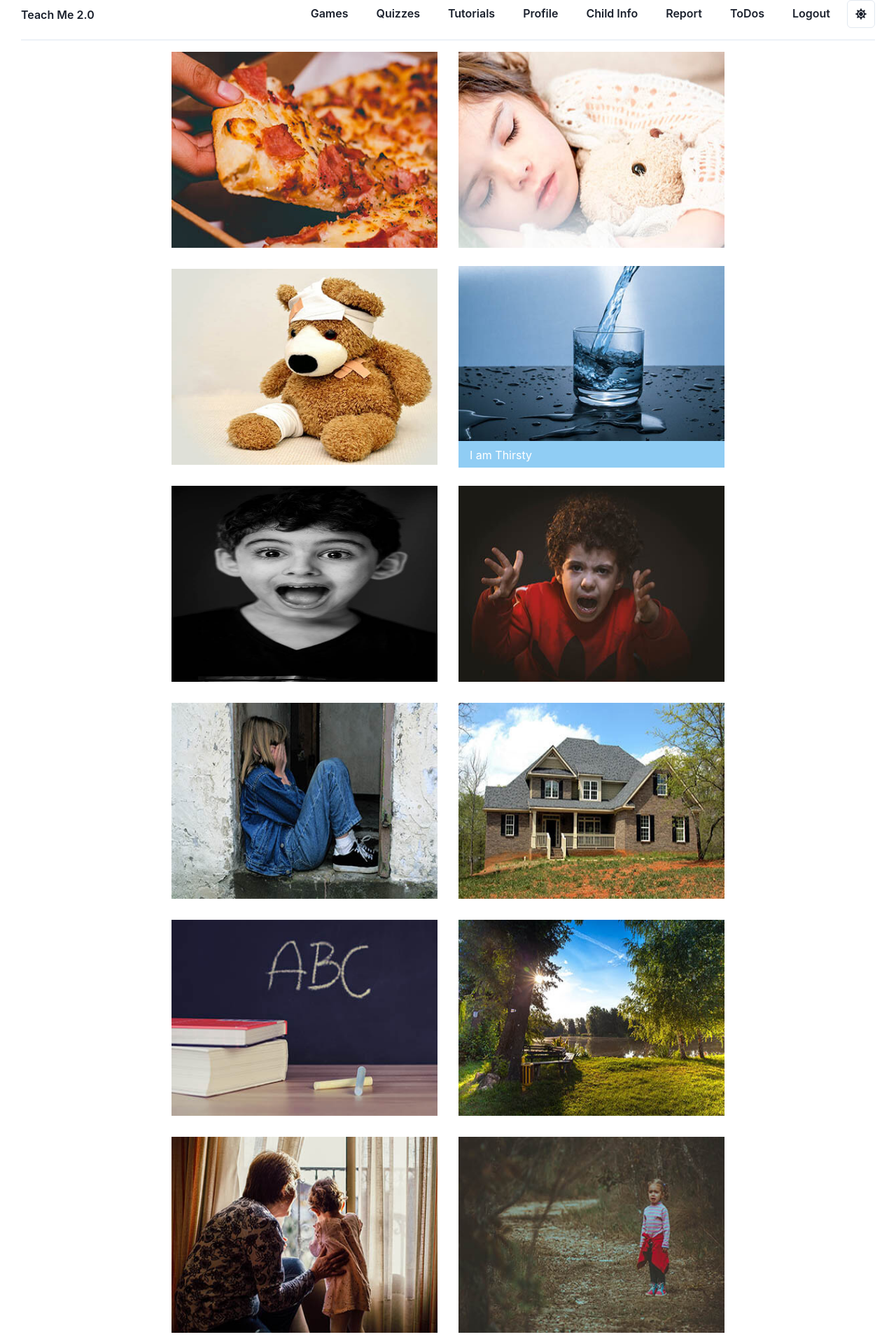
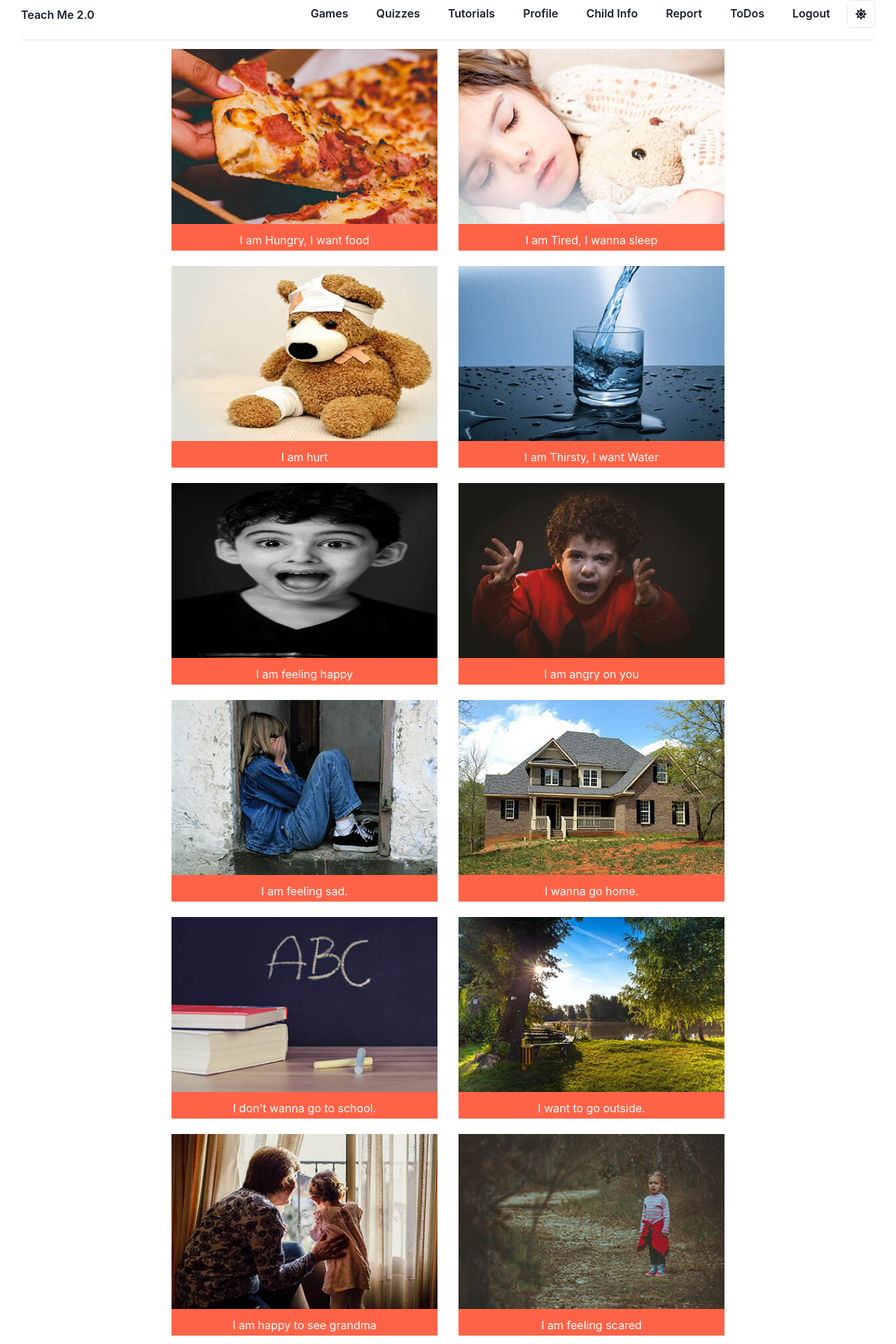
Before and after one commit to SHresTho12/Spl-lab-project-2, a React (Create React App) app: page /cards in a window 1280 px wide. Shown: the part 46-1966 px from the top of the page at 70% size. Built offline with nearby package versions, Linux system fonts and the light colour scheme; no server answers; sample sign-in values are in the browser's storage.

Commit message:
design almost done

```diff
--- a/src/pages/VoiceCards.jsx
+++ b/src/pages/VoiceCards.jsx
@@ -1,6 +1,6 @@
-import PropTypes from 'prop-types'
-import React, { memo } from 'react'
-import { Layout } from '../components/Layout'
+import PropTypes from "prop-types";
+import React, { memo } from "react";
+import { Layout } from "../components/Layout";
 import {
   Box,
   Container,
@@ -18,105 +18,242 @@ import {
   Wrap,
   Center,
   VStack,
-} from '@chakra-ui/react'
+} from "@chakra-ui/react";
 
-
-import drink from "../images/VoiceCard/drink.jpg"
-import food from "../images/VoiceCard/food.jpg"
-import tire from "../images/VoiceCard/tired.jpg"
-import hurt from "../images/VoiceCard/hurt.jpg"
-import happy from "../images/VoiceCard/happy.jpg"
-import angry from "../images/VoiceCard/angry.jpg"
-import sad from "../images/VoiceCard/sad.jpg"
-import home from "../images/VoiceCard/home.jpg"
-import school from "../images/VoiceCard/school.jpg"
-import grandma from "../images/VoiceCard/grandma.jpg"
-import outside from "../images/VoiceCard/outside.jpg"
-import scared from "../images/VoiceCard/scared.jpg"
-function VoiceCards(){
+import drink from "../images/VoiceCard/drink.jpg";
+import food from "../images/VoiceCard/food.jpg";
+import tire from "../images/VoiceCard/tired.jpg";
+import hurt from "../images/VoiceCard/hurt.jpg";
+import happy from "../images/VoiceCard/happy.jpg";
+import angry from "../images/VoiceCard/angry.jpg";
+import sad from "../images/VoiceCard/sad.jpg";
+import home from "../images/VoiceCard/home.jpg";
+import school from "../images/VoiceCard/school.jpg";
+import grandma from "../images/VoiceCard/grandma.jpg";
+import outside from "../images/VoiceCard/outside.jpg";
+import scared from "../images/VoiceCard/scared.jpg";
+function VoiceCards() {
   return (
     <Layout>
-            <Wrap spacing='30px' justify='center'>
+      <Wrap spacing="30px" justify="center">
         <WrapItem>
-    <Center w='380px' h='280px' bg='red.200'>
-      <Image  boxSize='280px' w='380px'
-        src={food} alt='Dan Abramov' />
+          <Center w="380px" h="280px" bg="tomato">
+            <VStack>
+              <Image
+                m={0}
+                boxSize="250px"
+                w="380px"
+                src={food}
+                alt="Dan Abramov"
+              />
+              <Container m={0} maxW="md" h="30px" bg="tomato" color="white">
+                <Center bg="tomato" h="30px" color="white">
+                  I am Hungry, I want food
+                </Center>
+              </Container>
+            </VStack>
+          </Center>
+        </WrapItem>
+        <WrapItem className="voiceCard">
+          <Center w="380px" h="280px" bg="tomato">
+            <VStack>
+              <Image
+                m={0}
+                boxSize="250px"
+                w="380px"
+                src={tire}
+                alt="Dan Abramov"
+              />
+              <Container m={0} maxW="md" h="30px" bg="tomato" color="white">
+                <Center bg="tomato" h="30px" color="white">
+                  I am Tired, I wanna sleep
+                </Center>
+              </Container>
+            </VStack>
           </Center>
         </WrapItem>
         <WrapItem>
-    <Center w='380px' h='280px' bg='green.200'>
-      <Image  boxSize='280px' w='380px'
-        src={tire} alt='Dan Abramov' />
+          <Center w="380px" h="280px" bg="tomato">
+            <VStack>
+              <Image
+                m={0}
+                boxSize="250px"
+                w="380px"
+                src={hurt}
+                alt="Dan Abramov"
+              />
+              <Container m={0} maxW="md" h="30px" bg="tomato" color="white">
+                <Center bg="tomato" h="30px" color="white">
+                  I am hurt
+                </Center>
+              </Container>
+            </VStack>
           </Center>
         </WrapItem>
         <WrapItem>
-    <Center w='380px' h='280px' bg='tomato'>
-     <Image  boxSize='280px' w='380px'
-        src={hurt} alt='Dan Abramov' />
+          <Center w="380px" h="280px" bg="tomato">
+            <VStack>
+              <Image
+                m={0}
+                boxSize="250px"
+                w="380px"
+                src={drink}
+                alt="Dan Abramov"
+              />
+              <Container m={0} maxW="md" h="30px" bg="tomato" color="white">
+                <Center bg="tomato" h="30px" color="white">
+                  I am Thirsty, I want Water
+                </Center>
+              </Container>
+            </VStack>
           </Center>
         </WrapItem>
         <WrapItem>
-    <Center w='380px' h='280px' bg='blue.200'>
+          <Center w="380px" h="280px" bg="tomato">
             <VStack>
-           <Image  m={0} boxSize='250px' w='380px'
-        src={drink} alt='Dan Abramov' />
-        <Container  m={0} maxW='md' h='30px' bg='blue.200' color='white'>
-    <Text>I am Thirsty</Text>
+              <Image
+                m={0}
+                boxSize="250px"
+                w="380px"
+                src={happy}
+                alt="Dan Abramov"
+              />
+              <Container m={0} maxW="md" h="30px" bg="tomato" color="white">
+                <Center bg="tomato" h="30px" color="white">
+                  I am feeling happy
+                </Center>
               </Container>
             </VStack>
-
           </Center>
         </WrapItem>
         <WrapItem>
-    <Center w='380px' h='280px' bg='blackAlpha.500'>
-      <Image  boxSize='280px' w='380px'
-        src={happy} alt='Dan Abramov' />
+          <Center w="380px" h="280px" bg="tomato">
+            <VStack>
+              <Image
+                m={0}
+                boxSize="250px"
+                w="380px"
+                src={angry}
+                alt="Dan Abramov"
+              />
+              <Container m={0} maxW="md" h="30px" bg="tomato" color="white">
+                <Center bg="tomato" h="30px" color="white">
+                  I am angry on you
+                </Center>
+              </Container>
+            </VStack>
           </Center>
         </WrapItem>
         <WrapItem>
-    <Center w='380px' h='280px' bg='blackAlpha.500'>
-      <Image  boxSize='280px' w='380px'
-        src={angry} alt='Dan Abramov' />
+          <Center w="380px" h="280px" bg="tomato">
+            <VStack>
+              <Image
+                m={0}
+                boxSize="250px"
+                w="380px"
+                src={sad}
+                alt="Dan Abramov"
+              />
+              <Container m={0} maxW="md" h="30px" bg="tomato" color="white">
+                <Center bg="tomato" h="30px" color="white">
+                  I am feeling  sad.
+                </Center>
+              </Container>
+            </VStack>
           </Center>
         </WrapItem>
         <WrapItem>
-    <Center w='380px' h='280px' bg='blackAlpha.500'>
-    <Image  boxSize='280px' w='380px'
-        src={sad} alt='Dan Abramov' />
+          <Center w="380px" h="280px" bg="tomato">
+            <VStack>
+              <Image
+                m={0}
+                boxSize="250px"
+                w="380px"
+                src={home}
+                alt="Dan Abramov"
+              />
+              <Container m={0} maxW="md" h="30px" bg="tomato" color="white">
+                <Center bg="tomato" h="30px" color="white">
+                  I wanna go home.
+                </Center>
+              </Container>
+            </VStack>
           </Center>
         </WrapItem>
         <WrapItem>
-    <Center w='380px' h='280px' bg='blackAlpha.500'>
-      <Image  boxSize='280px' w='380px'
-        src={home} alt='Dan Abramov' />
+          <Center w="380px" h="280px" bg="tomato">
+            <VStack>
+              <Image
+                m={0}
+                boxSize="250px"
+                w="380px"
+                src={school}
+                alt="Dan Abramov"
+              />
+              <Container m={0} maxW="md" h="30px" bg="tomato" color="white">
+                <Center bg="tomato" h="30px" color="white">
+                  I don't wanna go to school.
+                </Center>
+              </Container>
+            </VStack>
           </Center>
         </WrapItem>
         <WrapItem>
-    <Center w='380px' h='280px' bg='blackAlpha.500'>
-      <Image  boxSize='280px' w='380px'
-        src={school} alt='Dan Abramov' />
+          <Center w="380px" h="280px" bg="tomato">
+            <VStack>
+              <Image
+                m={0}
+                boxSize="250px"
+                w="380px"
+                src={outside}
+                alt="Dan Abramov"
+              />
+              <Container m={0} maxW="md" h="30px" bg="tomato" color="white">
+                <Center bg="tomato" h="30px" color="white">
+                  I want to go outside.
+                </Center>
+              </Container>
+            </VStack>
           </Center>
         </WrapItem>
           <WrapItem>
-    <Center w='380px' h='280px' bg='blackAlpha.500'>
-     <Image  boxSize='280px' w='380px'
-        src={outside} alt='Dan Abramov' />
+          <Center w="380px" h="280px" bg="tomato">
+            <VStack>
+              <Image
+                m={0}
+                boxSize="250px"
+                w="380px"
+                src={grandma}
+                alt="Dan Abramov"
+              />
+              <Container m={0} maxW="md" h="30px" bg="tomato" color="white">
+                <Center bg="tomato" h="30px" color="white">
+                  I am happy to see grandma
+                </Center>
+              </Container>
+            </VStack>
           </Center>
         </WrapItem>
         <WrapItem>
-    <Center w='380px' h='280px' bg='blackAlpha.500'>
-     <Image  boxSize='280px' w='380px'
-        src={grandma} alt='Dan Abramov' />
+          <Center w="380px" h="280px" bg="tomato">
+            <VStack>
+              <Image
+                m={0}
+                boxSize="250px"
+                w="380px"
+                src={scared}
+                alt="Dan Abramov"
+              />
+              <Container m={0} maxW="md" h="30px" bg="tomato" color="white">
+                <Center bg="tomato" h="30px" color="white">
+                  I am feeling scared
                 </Center>
-  </WrapItem>
-  <WrapItem>
-    <Center w='380px' h='280px' bg='blackAlpha.500'>
-      <Image  boxSize='280px' w='380px'
-        src={scared} alt='Dan Abramov' />
+              </Container>
+            </VStack>
           </Center>
         </WrapItem>
       </Wrap>
     </Layout>
-    )
+  );
 }
-export default VoiceCards
+export default VoiceCards;
```
Also changed, not shown: src/Css/VoiceCards.css (added). Lines whose indentation alone changed are shown as unchanged.
